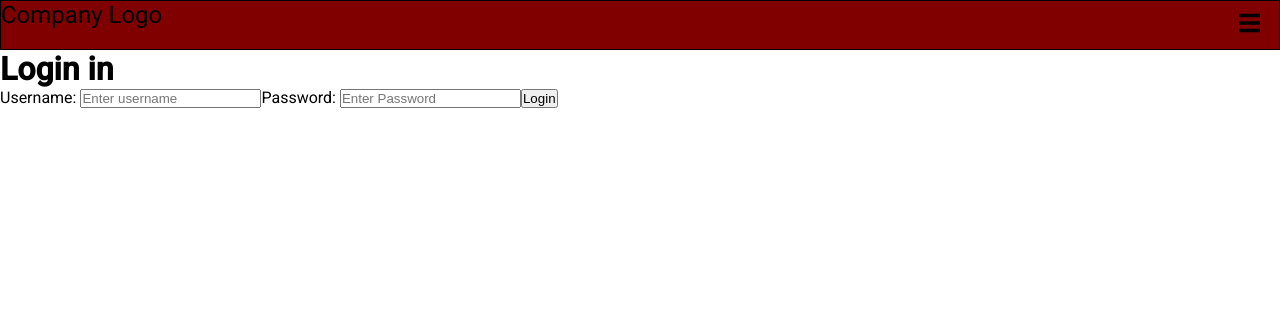
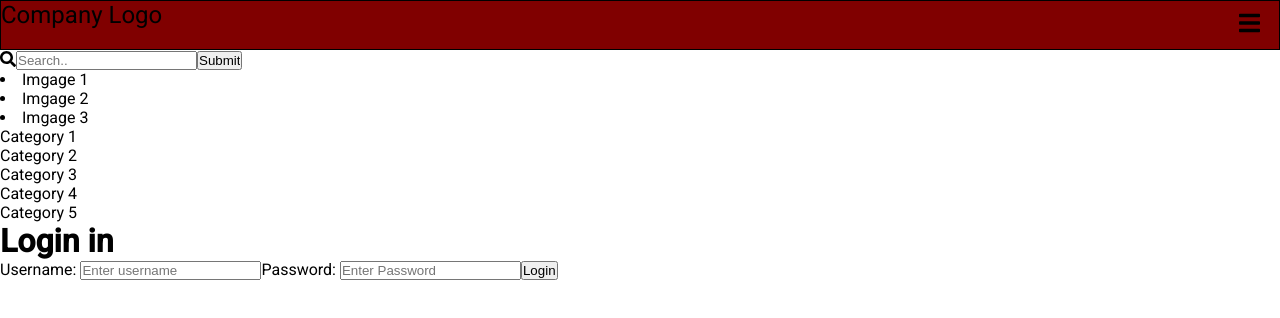
Before and after one commit to webmaster0307/Ecommerce-Frontend-React-Rails, a React (Create React App) app: page /login in a window 1280 px wide. Shown: the top 318 px of the page. Built offline with nearby package versions, Linux system fonts and the light colour scheme; no server answers.

Commit message:
Create container files

```diff
--- a/src/App.js
+++ b/src/App.js
@@ -27,7 +27,7 @@ class App extends Component {
         <Switch>
           <div className="App">
             <NewNavbar />
-            <Route exact path='/' component={Home} />
+            <Home />
             <Route path='/login' component={Login} />
             <Route path='/signup' component={Signup} />
             <Route path='/logout' component={Logout} />
@@ -36,6 +36,7 @@ class App extends Component {
             <Route path='/cart' component={Cart} />
             <Route exact path='/business/new' component={NewBusiness} />
             <Route exact path='/business' component={Businesses} />
+
           </div>
         </Switch>
       </Router>
```
Also changed, not shown: src/containers/BusinessesContainer.js (added), src/containers/ColorsContainer.js (added), src/containers/ImagesContainer.js (added), src/containers/ProductsContainer.js (added).
